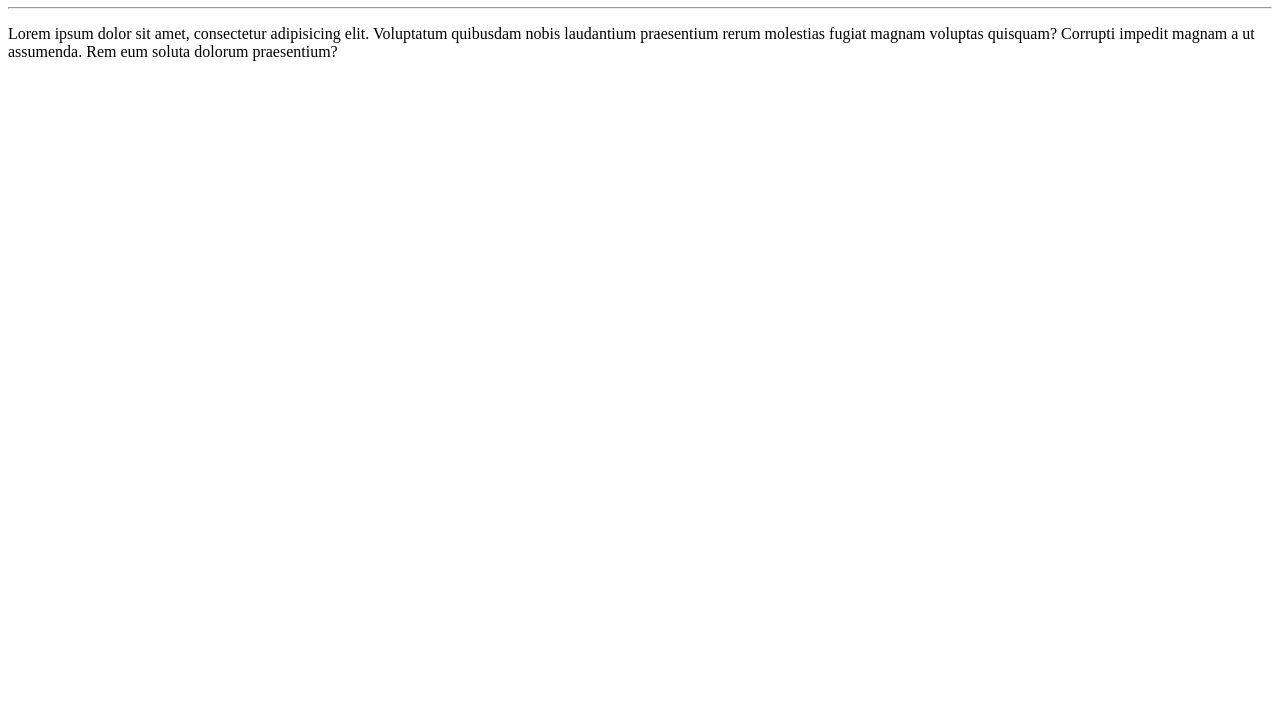
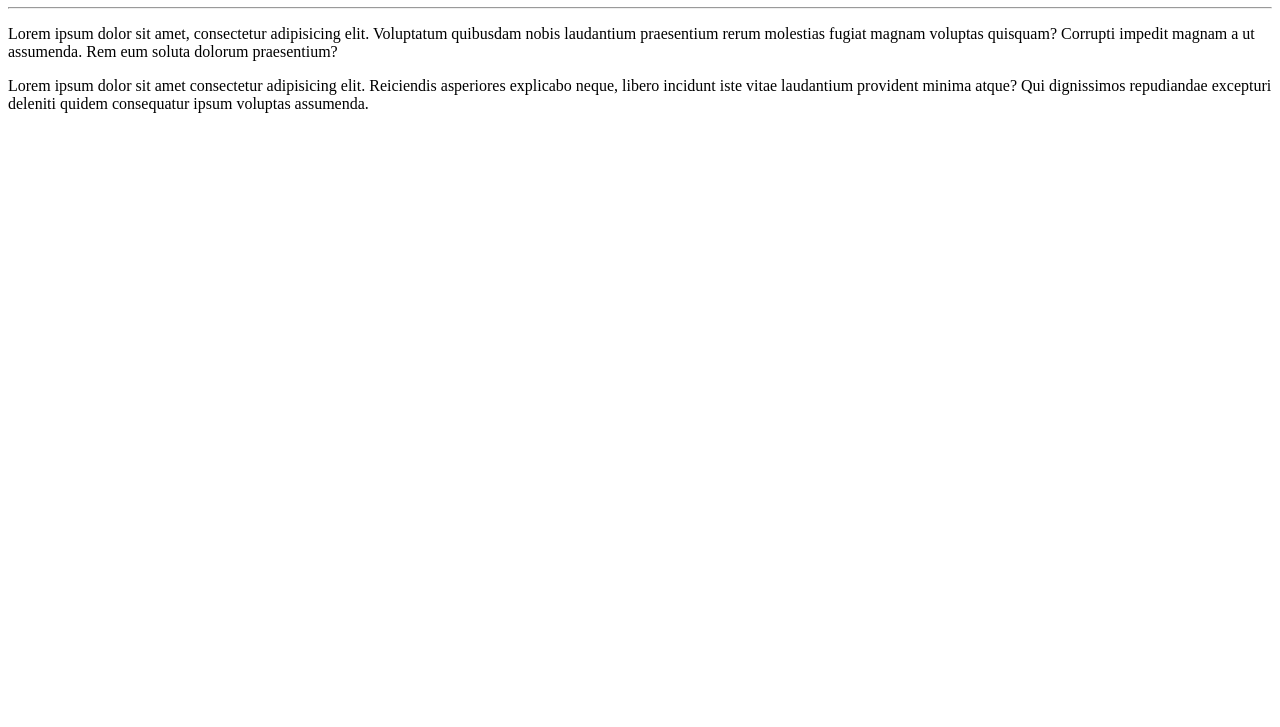
Before and after one commit to porcel1910/Ola-Mundo, a plain HTML site: page site-exemplo/index.html in a window 1280 px wide. Shown: the part 73-800 px from the top of the page. Drawn offline with Linux system fonts and the light colour scheme.

Commit message:
Adicionei um paragrafo

```diff
--- a/site-exemplo/index.html
+++ b/site-exemplo/index.html
@@ -13,5 +13,8 @@
     <p>Lorem ipsum dolor sit amet, consectetur adipisicing elit. Voluptatum quibusdam nobis laudantium
     praesentium rerum molestias fugiat magnam voluptas quisquam? Corrupti impedit magnam a ut assumenda.
      Rem eum soluta dolorum praesentium?</p>
+     <p>Lorem ipsum dolor sit amet consectetur adipisicing elit. Reiciendis asperiores explicabo neque,
+        libero incidunt iste vitae laudantium provident minima atque? Qui dignissimos repudiandae excepturi
+        deleniti quidem consequatur ipsum voluptas assumenda.</p>
 </body>
 </html>
```
